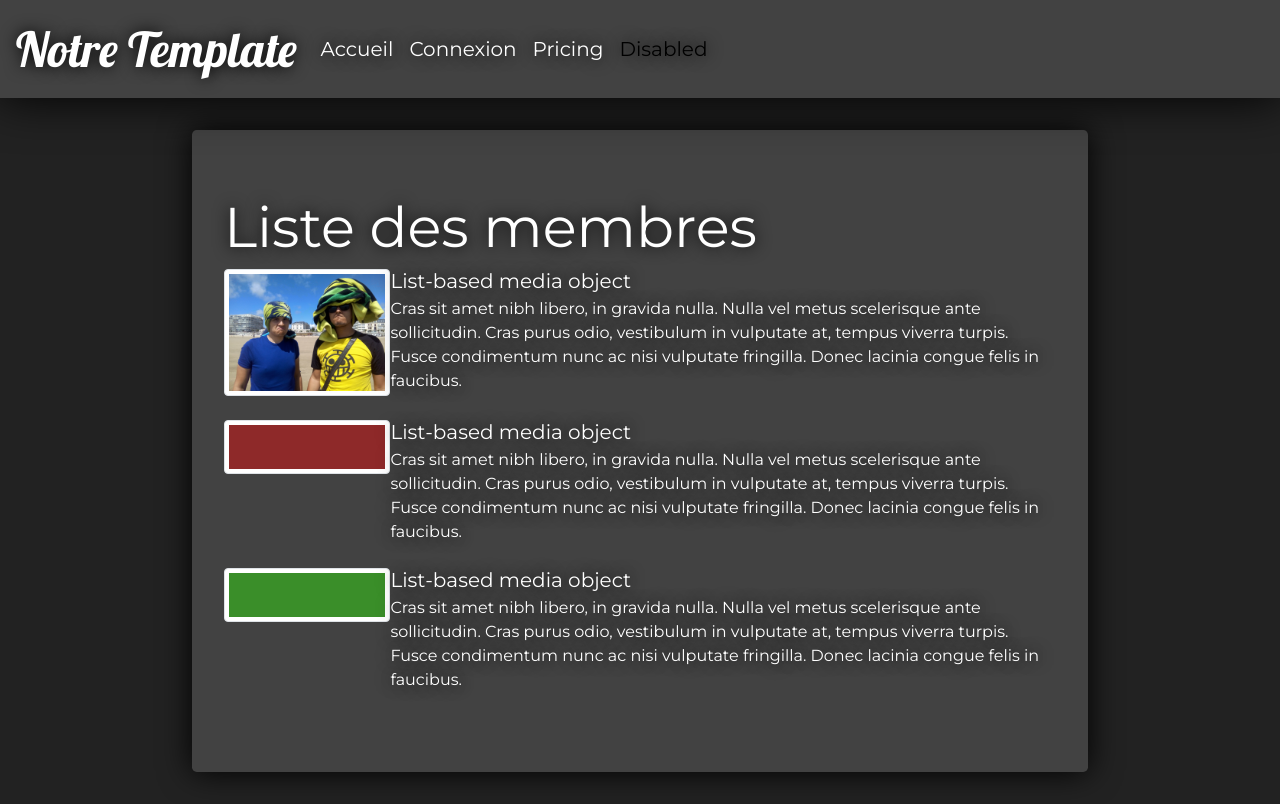
After one commit to Kensuo13/bootstrap, a PHP site: page /membres.php in a window 1280 px wide. The commit adds this page. Run offline with PHP 8.4, Linux system fonts and the light colour scheme; some libraries are stand-ins or nearby versions.

Commit message:
liste membres (en cours)

```diff
--- a/css/stylesheet.css
+++ b/css/stylesheet.css
@@ -128,3 +128,12 @@ nav{
 .card, .list-group-item {
     background-color: #383d41;
 }
+
+.profileimg {
+    background-size:cover;
+}
+
+.profildiv {
+    height: 20%;
+    width: 20%;
+}
--- a/header.php
+++ b/header.php
@@ -48,6 +48,9 @@
                 <li class="nav-item">
                     <a class="nav-link" href="salon.php">Salon RP</a>
                 </li>
+                <li class="nav-item">
+                    <a class="nav-link" href="membres.php">Membres</a>
+                </li>
             <?php } else { ?>
           <a class="nav-link" href="#">
             <!-- Button trigger modal -->
--- a/index.php
+++ b/index.php
@@ -28,7 +28,7 @@
 </div>
 
 <div class="jumbotron">
-  <h1 class="display-4">Bienvenue <?php $_SESSION['pseudo'] ?></h1>
+  <h1 class="display-4"> <?php if (isset($_SESSION['id']) AND isset($_SESSION['pseudo'])){ ?> Bienvenue <?php $_SESSION['pseudo']; } else {?> Connectez vous pour accéder à toutes les fonctionnalistés ! <?php } ?></h1>
   <p class="lead">This is a simple hero unit, a simple jumbotron-style component for calling extra attention to featured content or information.</p>
   <hr class="my-4">
   <p>It uses utility classes for typography and spacing to space content out within the larger container.</p>
--- /dev/null
+++ b/membres.php
@@ -0,0 +1,35 @@
+<?php include 'header.php';
+include 'connexionBDD.php'
+
+
+?>
+
+<div class="jumbotron">
+  <h1 class="display-4">Liste des membres</h1>
+  <ul class="list-unstyled">
+  <li class="media">
+      <div class="profildiv"><img class="mr-3 img-fluid img-thumbnail profilimg" src="source/img/tt.jpg" alt="Generic placeholder image"></div>
+    <div class="media-body">
+      <h5 class="mt-0 mb-1">List-based media object</h5>
+      Cras sit amet nibh libero, in gravida nulla. Nulla vel metus scelerisque ante sollicitudin. Cras purus odio, vestibulum in vulputate at, tempus viverra turpis. Fusce condimentum nunc ac nisi vulputate fringilla. Donec lacinia congue felis in faucibus.
+    </div>
+  </li>
+  <li class="media my-4">
+    <div class="profildiv"><img class="mr-3 img-fluid img-thumbnail profilimg" src="source/img/slide01.png" alt="Generic placeholder image"></div>
+    <div class="media-body">
+      <h5 class="mt-0 mb-1">List-based media object</h5>
+      Cras sit amet nibh libero, in gravida nulla. Nulla vel metus scelerisque ante sollicitudin. Cras purus odio, vestibulum in vulputate at, tempus viverra turpis. Fusce condimentum nunc ac nisi vulputate fringilla. Donec lacinia congue felis in faucibus.
+    </div>
+  </li>
+  <li class="media">
+      <div class="profildiv"><img class="mr-3 img-fluid img-thumbnail profilimg" src="source/img/slide02.png" alt="Generic placeholder image"></div>
+    <div class="media-body">
+      <h5 class="mt-0 mb-1">List-based media object</h5>
+      Cras sit amet nibh libero, in gravida nulla. Nulla vel metus scelerisque ante sollicitudin. Cras purus odio, vestibulum in vulputate at, tempus viverra turpis. Fusce condimentum nunc ac nisi vulputate fringilla. Donec lacinia congue felis in faucibus.
+    </div>
+  </li>
+</ul>
+  </p>
+</div>
+
+<?php include 'footer.html';?>
```
